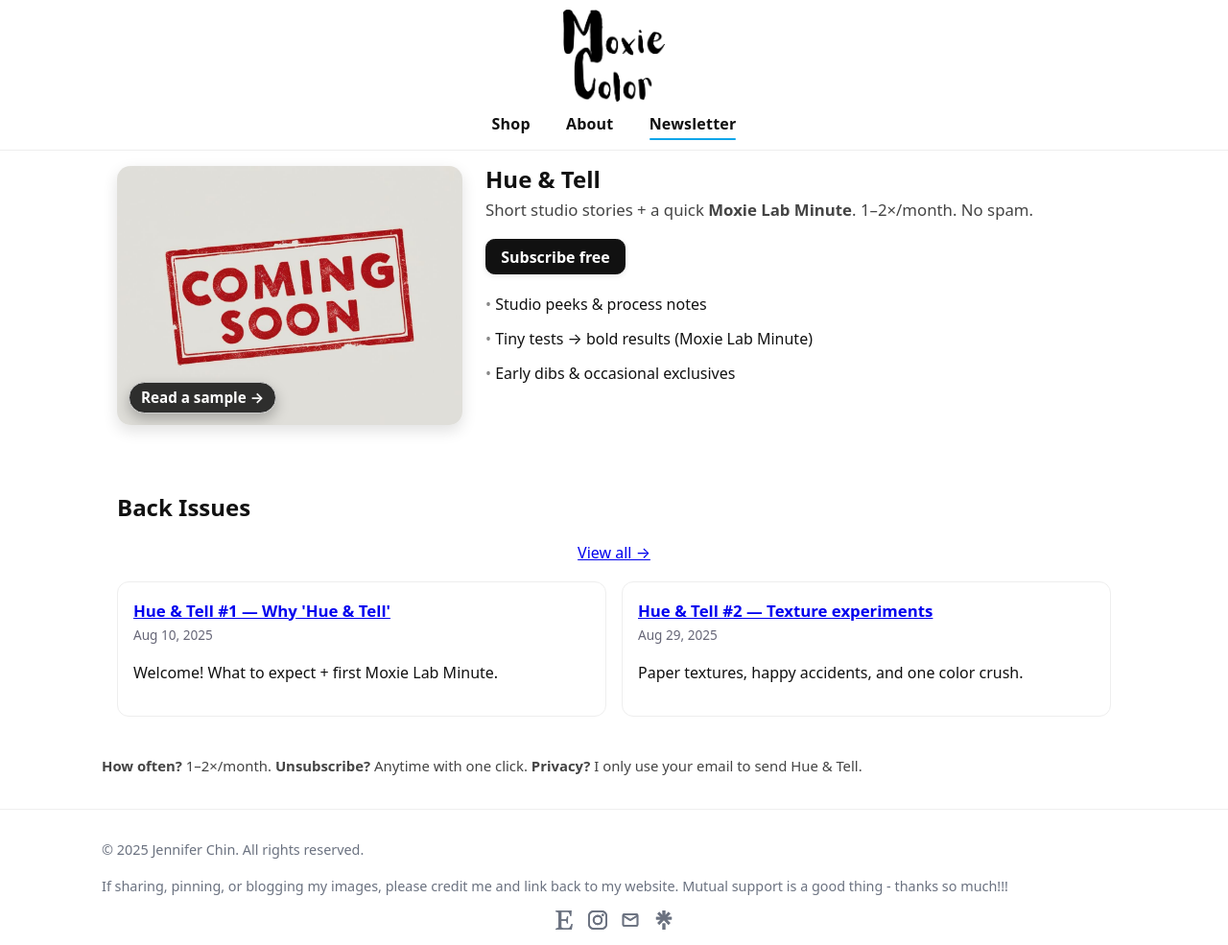
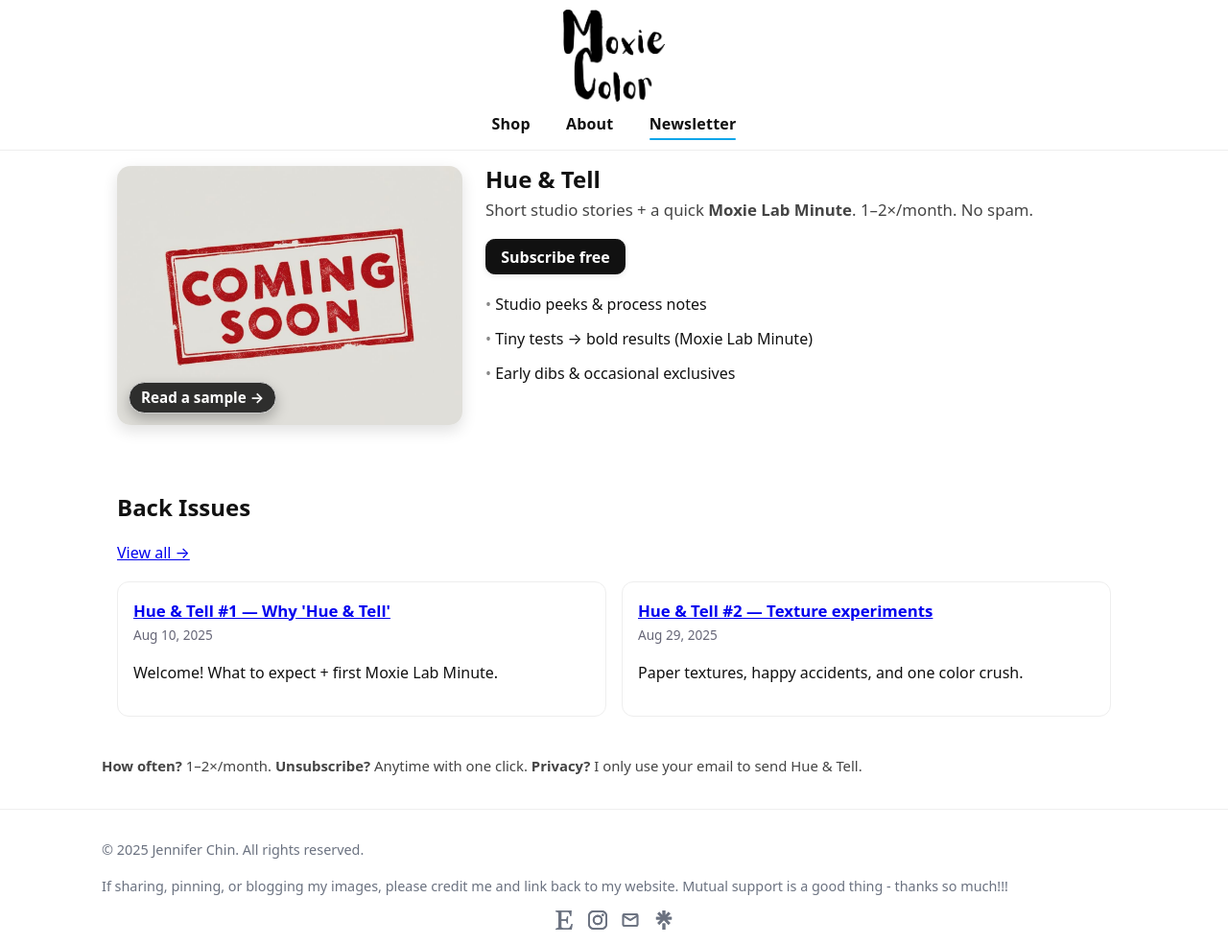
Before and after one commit to MoxieColor/moxiecolor, a Jekyll site: the page built from pages/newsletter.md, in a window 1280 px wide and 985 px high. Shown: the whole window at 96% size. Built offline with Jekyll 4.4.1, drawn with Linux system fonts in a browser that asks for light colours.

Commit message:
Update styles.css

```diff
--- a/assets/styles.css
+++ b/assets/styles.css
@@ -414,7 +414,7 @@ html{ color-scheme: light dark; }
 .issue-card{ background:#fff; border:1px solid #eee; border-radius:12px; padding:16px; }
 .issue-card h3{ margin:.25rem 0 .25rem; font-size:1.05rem; }
 .issue-card .meta{ font-size:.85rem; color:#667; margin:0 0 .35rem; }
-.all-issues{ text-align:center; margin-top:1rem; }
+.all-issues{ text-align:left; margin-top:1rem; }
 .small{ font-size:.93rem; color:#444; }
 
 @media (prefers-reduced-motion: reduce){
```
